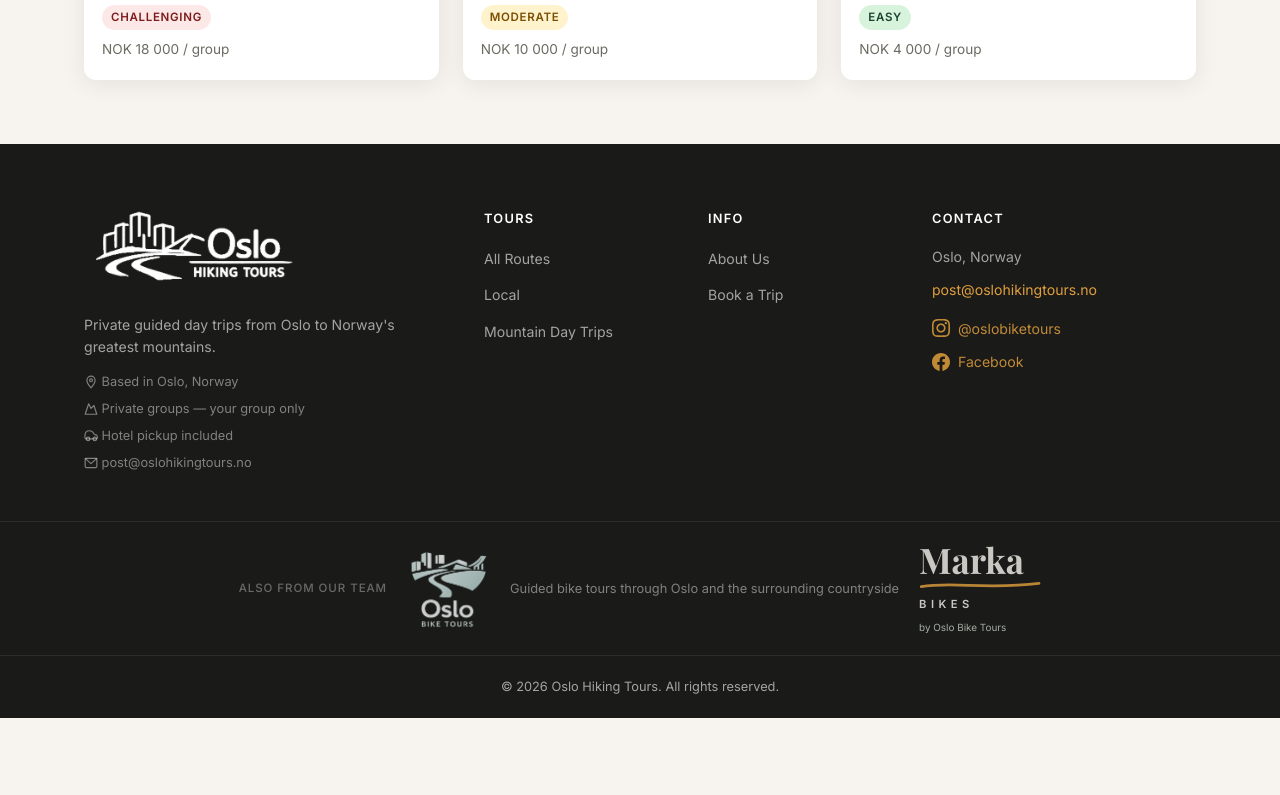
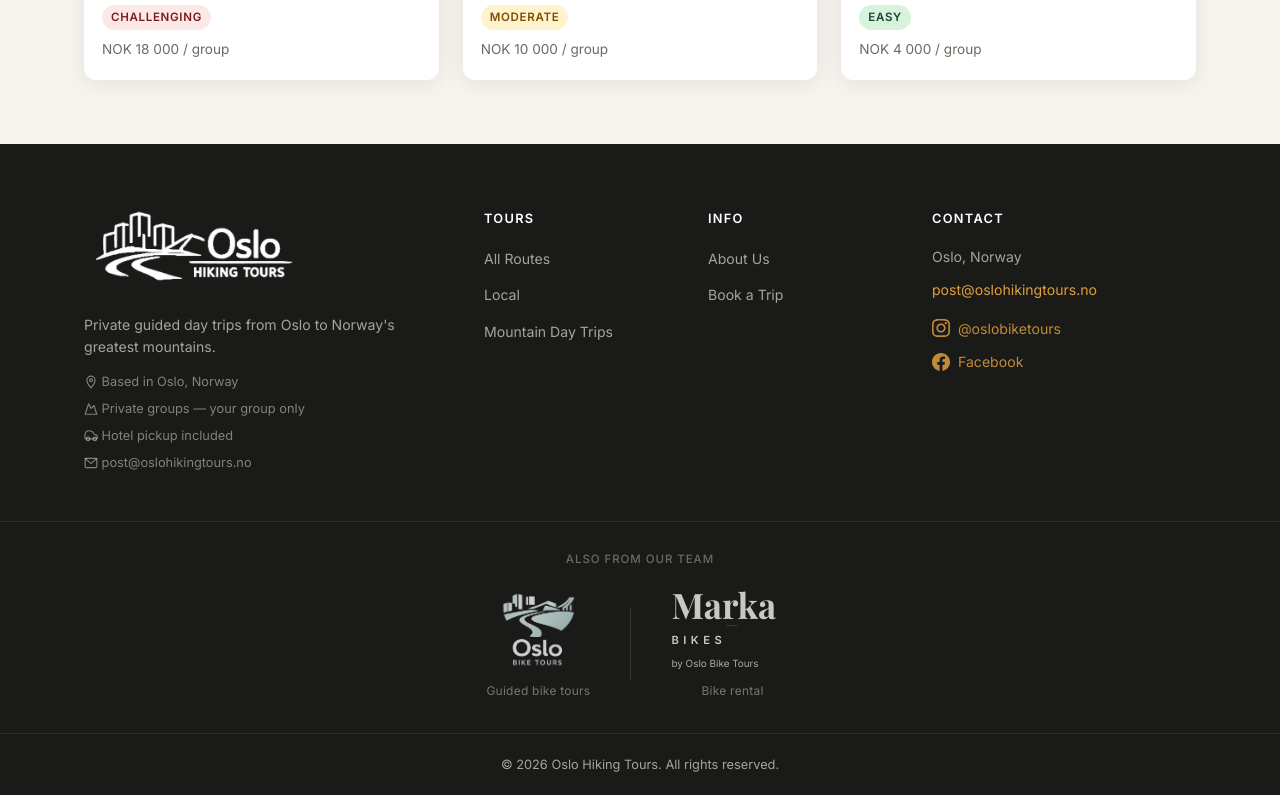
Before and after one commit to Baumann1990/oslo-hiking-tours, a plain HTML site: page besseggen-ridge.html in a window 1280 px wide. Shown: the part 2501-3296 px from the top of the page. Before the commit the page ends 3219 px from the top, so only its background shows below. Drawn offline with nearby package versions, Linux system fonts and the light colour scheme; a web font is replaced by a local one.

Commit message:
Footer: rework affiliate strip into two matched logos with captions
Co-Authored-By: Claude Opus 5.5 <noreply@anthropic.com>

```diff
--- a/besseggen-ridge.html
+++ b/besseggen-ridge.html
@@ -294,13 +294,17 @@
     </div>
     <div class="footer__sister">
       <p class="footer__sister-label">Also from our team</p>
-      <a href="https://www.oslobiketours.no" target="_blank" rel="noopener" aria-label="Oslo Bike Tours">
-        <img src="images/logo2.png" alt="Oslo Bike Tours" />
-      </a>
-      <p class="footer__sister-desc">Guided bike tours through Oslo and the surrounding countryside</p>
-      <a href="https://www.oslobiketours.no/bike-rental-oslo/" target="_blank" rel="noopener" class="footer__marka" aria-label="Marka Bikes by Oslo Bike Tours: bike rental in Oslo">
-        <span class="marka-wordmark" aria-hidden="true"><span class="marka-wordmark__name">Marka</span><svg class="marka-wordmark__path" viewBox="0 0 220 18"><path d="M4 12 C60 2 120 18 216 6" fill="none" stroke="#E09F3E" stroke-width="5" stroke-linecap="round"/></svg><span class="marka-wordmark__bikes">Bikes</span><span class="marka-wordmark__by">by Oslo Bike Tours</span></span>
-      </a>
+      <div class="footer__sister-brands">
+        <a href="https://www.oslobiketours.no" target="_blank" rel="noopener" class="footer__sister-brand" aria-label="Oslo Bike Tours: guided bike tours in Oslo">
+          <img src="images/logo2.png" alt="Oslo Bike Tours" />
+          <span class="footer__sister-caption">Guided bike tours</span>
+        </a>
+        <span class="footer__sister-divider" aria-hidden="true"></span>
+        <a href="https://www.oslobiketours.no/bike-rental-oslo/" target="_blank" rel="noopener" class="footer__sister-brand footer__marka" aria-label="Marka Bikes by Oslo Bike Tours: bike rental in Oslo">
+          <span class="marka-wordmark" aria-hidden="true"><span class="marka-wordmark__name">Marka</span><svg class="marka-wordmark__path" viewBox="0 0 220 18"><path d="M4 12 C60 2 120 18 216 6" fill="none" stroke="#E09F3E" stroke-width="5" stroke-linecap="round"/></svg><span class="marka-wordmark__bikes">Bikes</span><span class="marka-wordmark__by">by Oslo Bike Tours</span></span>
+          <span class="footer__sister-caption">Bike rental</span>
+        </a>
+      </div>
     </div>
     <div class="footer__bottom">
       <p>&copy; 2026 Oslo Hiking Tours. All rights reserved.</p>
--- a/css/style.css
+++ b/css/style.css
@@ -1384,11 +1384,11 @@ textarea { resize: vertical; }
 
 .footer__sister {
   border-top: 1px solid rgba(255,255,255,.08);
-  padding: 20px 24px;
-  display: flex;
-  align-items: center;
-  justify-content: center;
-  gap: 20px;
+  padding: 28px 24px 32px;
+  display: flex;
+  flex-direction: column;
+  align-items: center;
+  gap: 18px;
 }
 .footer__sister-label {
   font-size: .72rem;
@@ -1396,22 +1396,45 @@ textarea { resize: vertical; }
   letter-spacing: .08em;
   text-transform: uppercase;
   color: rgba(255,255,255,.35);
-  white-space: nowrap;
   margin: 0;
 }
-.footer__sister a { display: flex; align-items: center; }
-.footer__sister img {
-  height: 88px;
-  width: auto;
-  flex-shrink: 0;
+.footer__sister-brands {
+  display: flex;
+  align-items: center;
+  justify-content: center;
+  gap: 40px;
+}
+.footer__sister-brand {
+  display: flex;
+  flex-direction: column;
+  align-items: center;
+  gap: 10px;
+  text-decoration: none;
   opacity: .8;
   transition: opacity .2s;
 }
-.footer__sister a:hover img { opacity: 1; }
-.footer__sister-desc {
-  font-size: .8rem;
-  color: rgba(255,255,255,.45);
-  margin: 0;
+.footer__sister-brand:hover { opacity: 1; }
+.footer__sister-brand img { height: 84px; width: auto; display: block; }
+.footer__sister-caption {
+  font-size: .75rem;
+  color: rgba(255,255,255,.5);
+  letter-spacing: .02em;
+}
+.footer__sister-divider { width: 1px; height: 72px; background: rgba(255,255,255,.12); }
+
+/* Marka Bikes wordmark (bike rental), sized to match the Oslo Bike Tours logo */
+.marka-wordmark { display: inline-flex; flex-direction: column; align-items: flex-start; gap: 2px; color: var(--bg); min-width: 120px; height: 84px; justify-content: center; }
+.marka-wordmark__name { font-family: var(--font-serif); font-weight: 700; font-size: 2.2rem; line-height: 1; }
+.marka-wordmark__path { width: 100%; height: 10px; display: block; }
+.marka-wordmark__bikes { font-family: var(--font-sans); font-size: .7rem; font-weight: 600; letter-spacing: .4em; text-transform: uppercase; padding-top: 3px; }
+.marka-wordmark__by { font-family: var(--font-sans); font-size: .62rem; font-weight: 400; color: #c9d3c6; padding-top: 4px; white-space: nowrap; }
+
+@media (max-width: 480px) {
+  .footer__sister-brands { gap: 24px; }
+  .footer__sister-brand img { height: 76px; }
+  .marka-wordmark { height: 76px; }
+  .marka-wordmark__name { font-size: 2rem; }
+  .footer__sister-divider { height: 64px; }
 }
 
 .footer__bottom {
@@ -2357,19 +2380,3 @@ picture { display: contents; }
   .stats { gap: 20px; }
   .stat__num { font-size: 1.75rem; white-space: nowrap; }
 }
-
-@media (max-width: 600px) {
-  .footer__sister { flex-direction: column; gap: 10px; text-align: center; padding: 24px; }
-  .footer__sister img { height: 96px; }
-  .footer__sister-desc { max-width: 240px; }
-}
-
-/* Marka Bikes wordmark (bike rental) in the footer strip */
-.footer__sister a.footer__marka { text-decoration: none; opacity: .8; transition: opacity .2s; }
-.footer__sister a.footer__marka:hover { opacity: 1; }
-.marka-wordmark { display: inline-flex; flex-direction: column; align-items: flex-start; gap: 2px; color: var(--bg); min-width: 120px; }
-.marka-wordmark__name { font-family: var(--font-serif); font-weight: 700; font-size: 2.2rem; line-height: 1; }
-.marka-wordmark__path { width: 100%; height: 10px; display: block; }
-.marka-wordmark__bikes { font-family: var(--font-sans); font-size: .7rem; font-weight: 600; letter-spacing: .4em; text-transform: uppercase; padding-top: 3px; }
-.marka-wordmark__by { font-family: var(--font-sans); font-size: .62rem; font-weight: 400; color: #c9d3c6; padding-top: 4px; white-space: nowrap; }
-@media (max-width: 600px) { .footer__sister a.footer__marka { margin-top: 8px; } }
```
Also changed, not shown: best-mountains-near-oslo.html (+11 -7 lines), campfire-evening-walk.html (+11 -7 lines), day-trips-from-oslo.html (+11 -7 lines), galdhopiggen-summit.html (+11 -7 lines), gaustatoppen.html (+11 -7 lines), index.html (+11 -7 lines), kolsastoppen-ridge.html (+11 -7 lines), nordmarka-ullevalseter.html (+11 -7 lines), oslo-city-secrets.html (+11 -7 lines), overnight-nordmarka.html (+11 -7 lines), vettakollen-summit.html (+11 -7 lines), winter-forest-hike.html (+11 -7 lines), work-with-us.html (+11 -7 lines).
